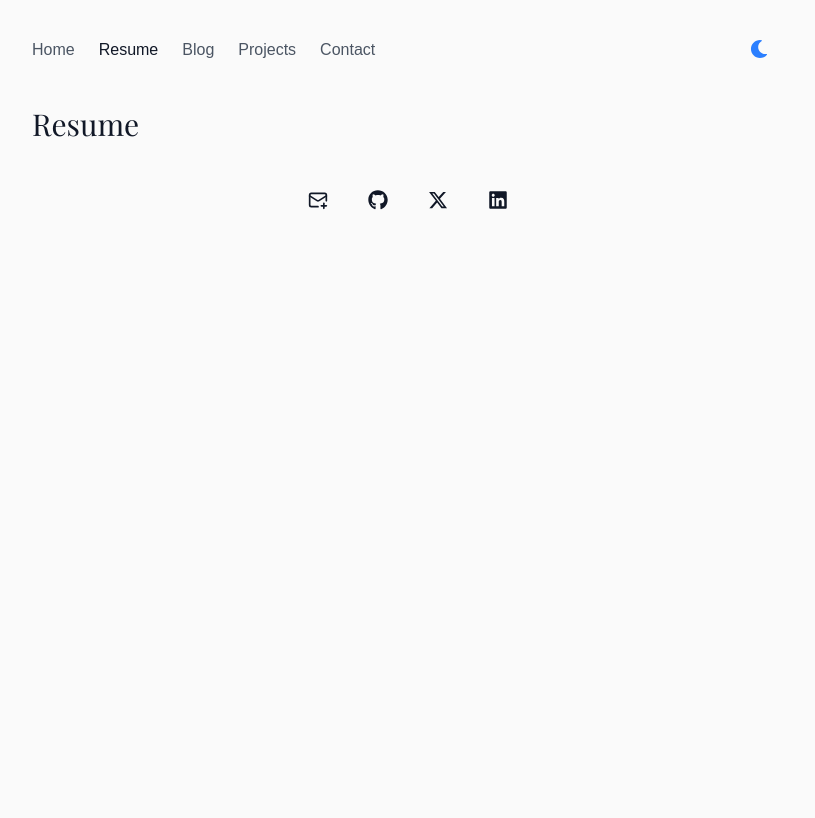
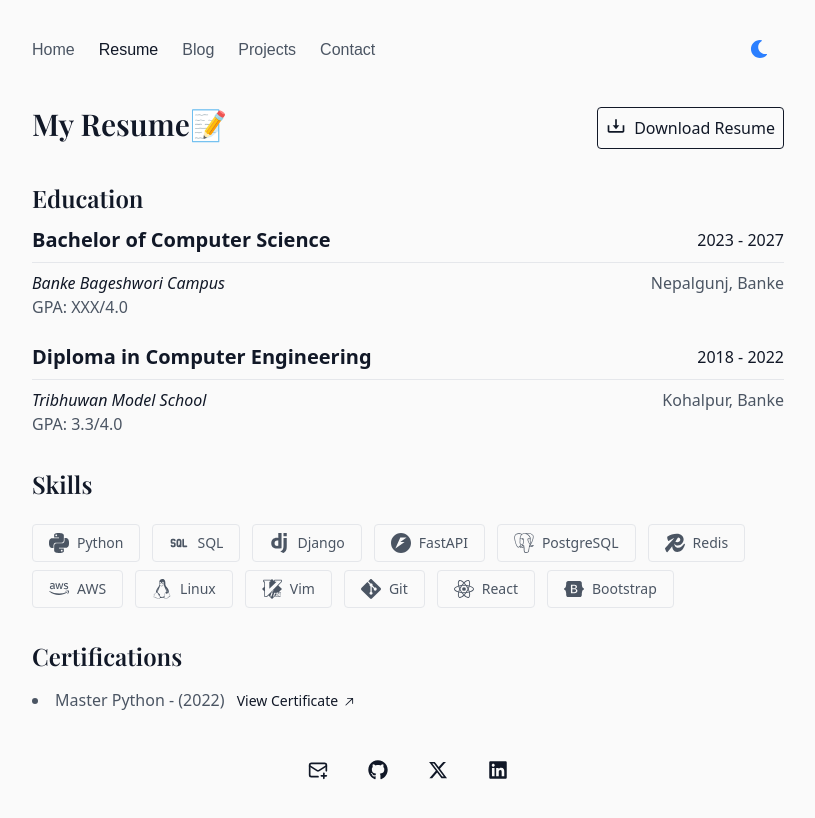
Before and after one commit to thepradipthapa/pradipthapa.net, a Next.js app: page /resume in a window 1280 px wide. Shown: the top 818 px of the page, without its empty margins (232-1047 px from the left). Built offline with nearby package versions, Linux system fonts and the light colour scheme; a web font is replaced by a local one.

Commit message:
feat: implement resume page

```diff
--- a/src/app/page.tsx
+++ b/src/app/page.tsx
@@ -13,12 +13,7 @@ export default function Home() {
           Hey, I'm Pradip Thapa 👋
         </h1>
         <p className="text-secondary-light dark:text-secondary-dark">
-          I’m an aspiring Backend Developer focused on building reliable,
-          scalable, and maintainable systems. I mainly work with Python, Django,
-          Django REST Framework (DRF), and FastAPI to build systems. I enjoy
-          solving practical problems by breaking complex challenges into smaller,
-          manageable pieces and turning those solutions into production‑ready
-          systems.
+        Backend developer who practices backend first principles and writes thoughtful code. When I’m not building with Python, Django, or FastAPI, you’ll find me diving into the internals of backend systems, exploring other codebases or learning new skills to expand my horizons.
         </p>
       </div>
 
@@ -30,54 +25,36 @@ export default function Home() {
         </div>
       ))}
     </div>
-  );
+);
 }
 
 // Content
 export const chunks = [
   {
+    title: "Intro",
+    content: (
+      <div className="flex flex-col gap-2">
+        <p className="">
+          I’m a software engineer who cares deeply about writing thoughtful code. I like to build things from first principles. When I started learning backend development, I began by tracing the journey of a single HTTP request and understanding how data actually flows through a system.
+        </p>
+        <p className="">
+          For me, backend development isn’t just about APIs. It’s about building systems that are reliable today, maintainable tomorrow, and scalable when needed. It’s about understanding the problem, designing simple and elegant solutions, and building something that makes a real impact.
+        </p>
+      </div>
+    ),
+  },
+
+  {
     title: "Education & Expertise",
     content: (
       <div className="flex flex-col gap-2">
         <p className="">
-          I am pursuing a Bachelor of Computer Science at Banke Bageshwori
-          Campus, Nepalgunj, Nepal, combining theoretical knowledge with
-          practical backend development skills.
+          I’m currently pursuing a Bachelor of Computer Science at Banke Bageshwori Campus, Nepalgunj, Nepal. Alongside my studies, I spend most of my time building backend projects and exploring how real-world systems are designed.
         </p>
         <p className="">
-          My expertise includes API design, database management, full‑stack
-          development with Django, JWT‑based authentication for web security,
-          and containerizing applications with Docker. I follow production‑grade
-          practices to build reliable, scalable, and maintainable systems, and I
-          enjoy tackling complex problems by breaking them into manageable
-          components.
+          Over time, I’ve gained hands-on experience with Python, Django, Django REST Framework, and FastAPI, designing REST APIs and backend architectures, working with databases like PostgreSQL and Redis, implementing authentication and authorization, and containerizing applications with Docker. I focus on building systems that are reliable, maintainable, and scalable, while constantly improving my understanding of backend development from first principles.
         </p>
       </div>
-    ),
-  },
-  {
-    title: "Learning & Mentorship",
-    content: (
-      <p className="">
-        I’m continuously expanding my knowledge in backend development, system
-        design, clean code, and database, with a focus on building systems that
-        are reliable, scalable, and maintainable. I primarily follow official
-        documentation to learn and stay up to date, gaining a deep understanding
-        of the stack, and I also learn from my favorite YouTube educators. I
-        also enjoy sharing my learning and experiences with others, mentoring
-        beginners in backend development to help them understand concepts and
-        grow into confident backend developers.
-      </p>
-    ),
-  },
-  {
-    title: "Personal Interests",
-    content: (
-      <p className="">
-        Beyond work, I enjoy exploring topics in technology, reading about
-        personal development, watching movies and live games matches. I’m also
-        passionate about learning new skills to expand my horizons.
-      </p>
     ),
   },
   {
@@ -85,8 +62,8 @@ export const chunks = [
     content: (
       <div className="flex flex-col gap-3">
         <p className="">
-          I'm always open to discussing backend development and opportunities as
-          a backend developer.
+          I’m always happy to talk about backend development or potential opportunities.
+          Feel free to reach out!
         </p>
         <Link
           href="https://github.com/thepradipthapa"
--- a/src/app/resume/page.tsx
+++ b/src/app/resume/page.tsx
@@ -1,4 +1,10 @@
+import { portfolioData } from "@/data/portfolio.data";
 import type { Metadata } from "next";
+import Link from "next/link";
+import { GoArrowUpRight } from "react-icons/go";
+import { BiDownload } from "react-icons/bi";
+
+
 export const metadata: Metadata = {
   title: "Resume",
   description:
@@ -6,8 +12,100 @@ export const metadata: Metadata = {
 };
 export default function Resume() {
   return (
-    <>
-    <div className="font-heading text-3xl text-primary-light dark:text-primary-dark ">Resume</div>
-    </>
+    <div>
+      {/* Heading */}
+      <div className="flex justify-between items-center flex-wrap">
+        <h1 className="text-3xl font-heading font-semibold mb-2 text-primary-light dark:text-primary-dark">
+           My Resume📝
+        </h1>
+        <Link
+          href="https://pradipthapa.net"
+          target="_blank"
+          className="flex border px-2 py-2 gap-2 rounded text-primary-light dark:text-primary-dark"
+        >
+        <BiDownload className="text-xl"/>  Download Resume
+        </Link>
+      </div>
+
+      {/*  Education */}
+      <div id="education" className="mt-8 text-primary-light dark:text-primary-dark">
+        <h2 className="text-2xl font-heading font-semibold">Education</h2>
+        <div className="mt-3 space-y-6">
+          {portfolioData.education.map((edu) => (
+            <div key={edu.id}>
+              <div className="flex flex-wrap justify-between items-center border-b pb-2 border-border-light dark:border-border-dark">
+                <h3 className="text-xl font-semibold">{edu.degree}</h3>
+                <p className="text-primary-light dark:text-primary-dark">
+                  {edu.startYear} - {edu.endYear}
+                </p>
+              </div>
+              <div className="flex flex-wrap justify-between items-center mt-2">
+                <p className="italic">{edu.institution}</p>
+                <p className="text-secondary-light dark:text-secondary-dark">{edu.location}</p>
+              </div>
+              {edu.gpa && (
+                <p className="text-secondary-light dark:text-secondary-dark">GPA: {edu.gpa}</p>
+              )}
+              {edu.description && (
+                <p className="text-secondary-light dark:text-secondary-dark mt-1">{edu.description}</p>
+              )}
+            </div>
+          ))}
+        </div>
+      </div>
+
+
+      {/* Skills */}
+      <div id="skills" className="mt-8">
+        <h2 className="text-2xl font-heading font-semibold text-primary-light dark:text-primary-dark">
+          Skills
+        </h2>
+        <div className="mt-4 flex flex-wrap">
+          {portfolioData.skills.map((skill, index) => {
+            const Icon = skill.icon;
+            return (
+              <span
+                key={index}
+                className="flex items-center gap-2 px-4 py-2 rounded text-sm border border-border-light dark:border-border-dark mt-2 me-3 text-secondary-light dark:text-secondary-dark"
+              >
+                {Icon && <Icon className="text-xl" />}
+                {skill.title}
+              </span>
+            );
+          })}
+        </div>
+      </div>
+
+
+      {/* Certifications */}
+      <div id="awards-certifications" className="mt-8">
+        <h2 className="text-2xl font-heading font-semibold text-primary-light dark:text-primary-dark">
+          Certifications
+        </h2>
+        <div className="mt-4">
+          <ul className="list-disc list-inside">
+            {portfolioData.certifications.map((cert) => (
+              <li
+                key={cert.id}
+                className="text-secondary-light dark:text-secondary-dark mb-2"
+              >
+                {cert.title} - ({cert.year}){" "}
+                {cert.url && (
+                  <Link
+                    href={cert.url}
+                    target="_blank"
+                    className="px-2 py-1 text-primary-light dark:text-primary-dark text-sm hover:underline"
+                  >
+                    View Certificate <GoArrowUpRight className="inline-block" />
+                  </Link>
+                )}
+              </li>
+            ))}
+          </ul>
+        </div>
+</div>
+
+
+    </div>
   );
 }
--- /dev/null
+++ b/src/data/portfolio.data.ts
@@ -0,0 +1,61 @@
+import {
+  SiPython,
+  SiPostgresql,
+  SiDjango,
+  SiFastapi,
+  SiReact,
+  SiRedis,
+  SiLinux,
+  SiGit,
+  SiBootstrap ,
+  SiVim
+} from "react-icons/si";
+import { TbSql } from "react-icons/tb";
+import { FaAws } from "react-icons/fa";
+
+import { PortfolioData} from "@/types/portfolio.types";
+
+export const portfolioData: PortfolioData = {
+  skills: [
+    { title: "Python", icon: SiPython },
+    { title: "SQL",  icon: TbSql },
+    { title: "Django", icon: SiDjango },
+    { title: "FastAPI", icon: SiFastapi },
+    { title: "PostgreSQL", icon: SiPostgresql },
+    { title: "Redis", icon: SiRedis },
+    { title: "AWS", icon: FaAws },
+    { title: "Linux", icon: SiLinux },
+    { title: "Vim", icon: SiVim },
+    { title: "Git", icon: SiGit },
+    { title: "React", icon: SiReact },
+    { title: "Bootstrap", icon: SiBootstrap },
+  ],
+  education: [
+    {
+      id: "1",
+      degree: "Bachelor of Computer Science",
+      institution: "Banke Bageshwori Campus",
+      location: "Nepalgunj, Banke",
+      startYear: 2023,
+      endYear: 2027,
+      gpa: "XXX/4.0",
+    },
+    {
+      id: "2",
+      degree: "Diploma in Computer Engineering",
+      institution: "Tribhuwan Model School",
+      location: "Kohalpur, Banke",
+      startYear: 2018,
+      endYear: 2022,
+      gpa: "3.3/4.0"
+    }
+  ],
+  certifications: [
+    {
+      id: "1",
+      title: "Master Python",
+      year: 2022,
+      url: "https://pradipthapa.net",
+    }
+  ],
+}
```
Also changed, not shown: src/types/portfolio.types.ts (added, +52 -0 lines).
